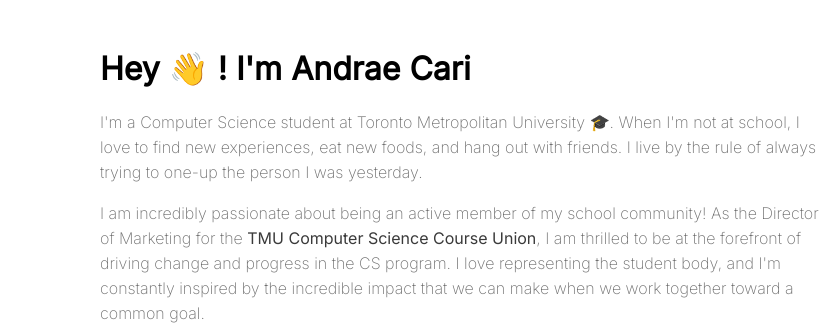
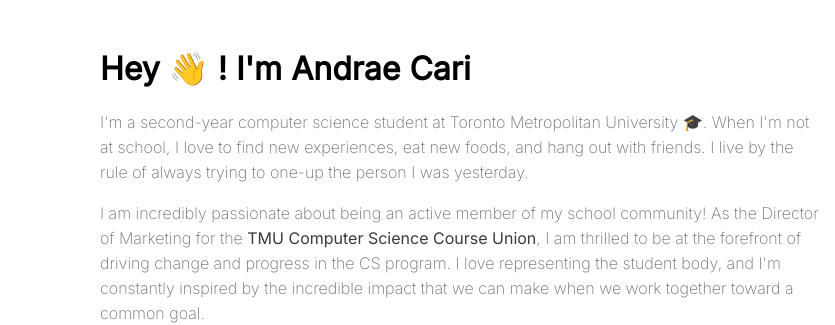
Before and after one commit to andraecari/personal-site, a plain HTML site: page index.html in a window 1280 px wide. Shown: the part 97-422 px from the top of the page, 0-835 px from the left. Drawn offline with Linux system fonts and the light colour scheme.

Commit message:
Update index.html

```diff
--- a/index.html
+++ b/index.html
@@ -18,7 +18,7 @@
             <div class="content-container">
                 <div class="text-area">
                     <h1>Hey 👋 ! I'm Andrae Cari</h1>
-                    <p>I&#39;m a Computer Science student at Toronto Metropolitan University 🎓. When I&#39;m not at school, I love to find new experiences, eat new foods, and hang out with friends.&nbsp;I live by the rule of always trying to one-up the person I was yesterday.</p>
+                    <p>I&#39;m a second-year computer science student at Toronto Metropolitan University 🎓. When I&#39;m not at school, I love to find new experiences, eat new foods, and hang out with friends.&nbsp;I live by the rule of always trying to one-up the person I was yesterday.</p>
                     <p>I am incredibly passionate about being an active member of my school community! As the Director of Marketing for the <a href="https://www.tmucscu.com/">TMU Computer Science Course Union</a>, I am thrilled to be at the forefront of driving change and progress in the CS program. I love representing the student body, and I&#39;m constantly inspired by the incredible impact that we can make when we work together toward a common goal.</p>
                     <p>I have experience working with a range of programming languages, including Python, Java, and full-stack development.</p>
                     <p>This summer, I will be working at <a href="https://www.thescore.com/">theScore</a> as a QA Analyst Co-op intern.</p>
```
